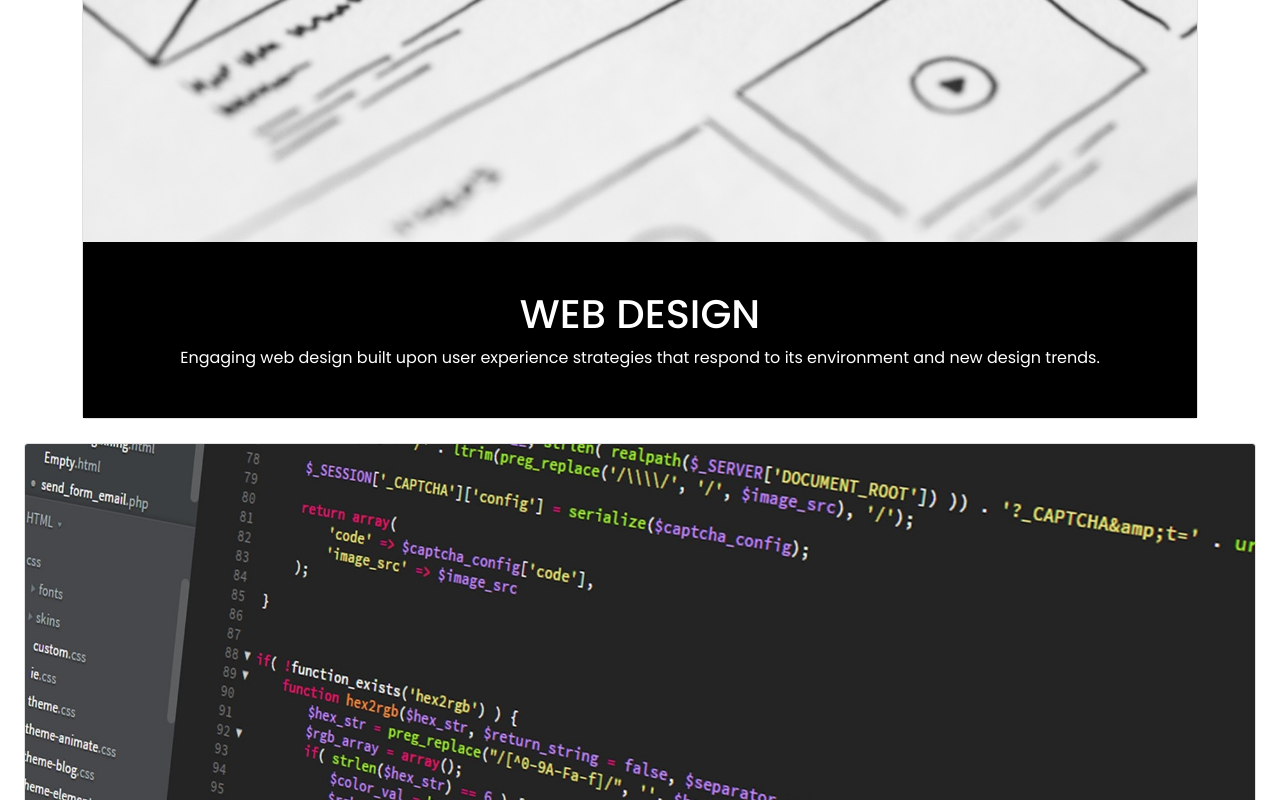
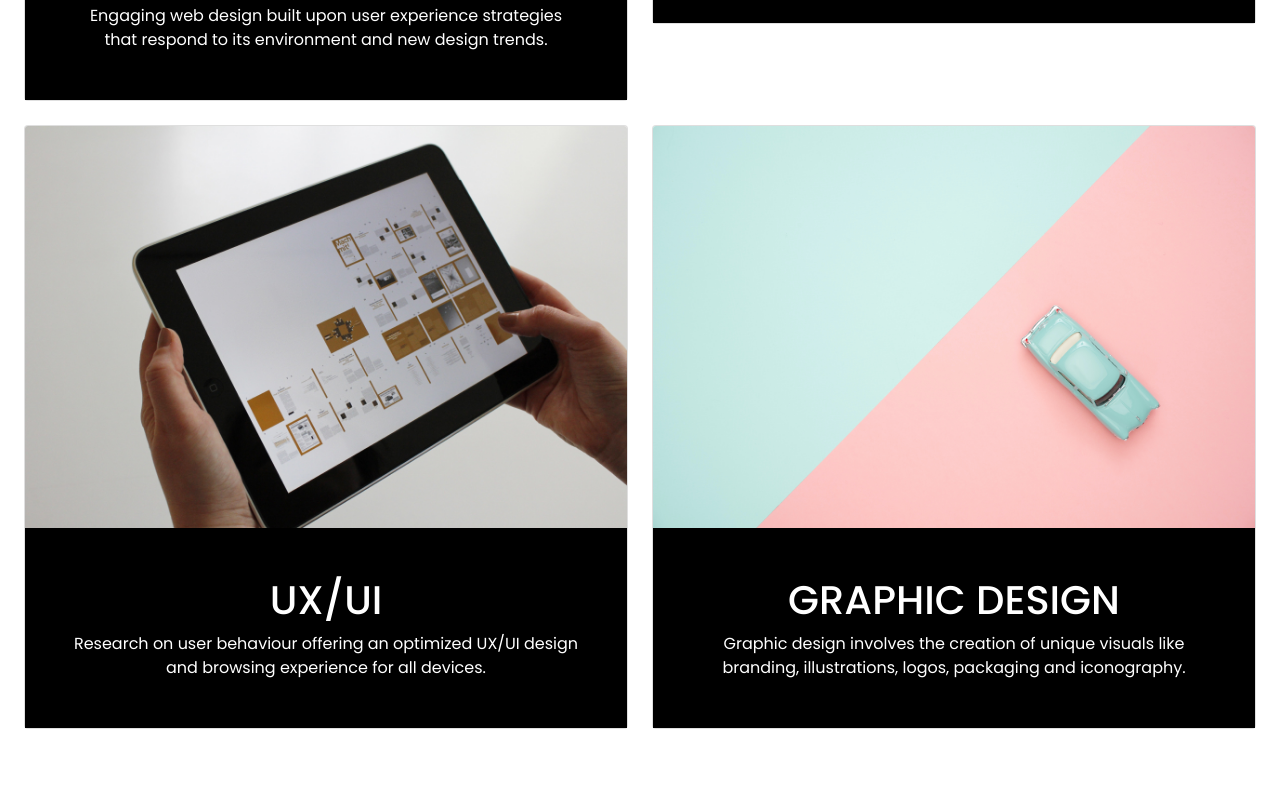
Before and after one commit to mcortez13/portfolio, a plain HTML site: page services.html in a window 1280 px wide. Shown: the part 1640-2440 px from the top of the page. Drawn offline with Linux system fonts and the light colour scheme.

Commit message:
Adds services css

```diff
--- a/css/services.css
+++ b/css/services.css
@@ -149,13 +149,35 @@ body {
 
 @media screen and (min-width:768px) {
 
-    .card-container {
-        margin: auto;
+    /*Styling card grid*/
+
+    .breakpoint-grid {
+        margin: 0 auto;
+        width: 100%;
         display: grid;
-        grid-template-columns: 2;
-        grid-template-rows: 2;
+        grid-template-columns: repeat (4, 2fr);
+        grid-template-areas:
+        "grid1 grid1 grid2 grid2"
+        "grid3 grid3 grid4 grid4";
     }
 
+    .grid1 {
+        grid-area: grid1;
+        min-width: 370px;
+    }
 
+    .grid2 {
+        grid-area: grid2;
+        min-width: 370px;
+    }
 
+    .grid3 {
+        grid-area: grid3;
+        min-width: 370px;
+    }
+
+    .grid4 {
+        grid-area: grid4;
+        min-width: 370px;
+    }
 }
--- a/services.html
+++ b/services.html
@@ -57,8 +57,8 @@
     <main>
         <h2 class="hidden-title">SERVICES</h2>
 
-        <div class="card-container container-fluid text-center">
-            <div class="container mb-4">
+        <div class="breakpoint-grid card-container container-fluid text-center">
+            <div class="grid1 container-fluid mb-4">
                 <div class="card text-center">
                     <img class="card-img-top" src="images/card-1.jpg" alt="low-fi wireframes">
 
@@ -69,7 +69,7 @@
                 </div>
             </div>
 
-            <div class="container-fluid mb-4">
+            <div class="grid2 container-fluid mb-4">
                 <div class="card text-center">
                     <img class="card-img-top" src="images/card-2.jpg" alt="coding">
 
@@ -80,7 +80,7 @@
                 </div>
             </div>
 
-            <div class="container-fluid mb-4">
+            <div class="grid3 container-fluid mb-4">
                 <div class="card text-center">
                     <img class="card-img-top" src="images/card-3.jpg" alt="tablet image">
 
@@ -91,7 +91,7 @@
                 </div>
             </div>
 
-            <div class="container-fluid mb-4">
+            <div class="grid4 container-fluid mb-4">
                 <div class="card text-center">
                     <img class="card-img-top" src="images/card-4.jpg" alt="car art direction">
 
@@ -104,13 +104,14 @@
         </div>
     </main>
 
-    <footer role="contentinfo" class="footer container-fluid text-start">
+    <footer role="contentinfo" class="footer container-fluid text-start mt-5">
         <div class="footer-content1">
             <img src="images/logo-footer.png" alt="farfalla studio logo" class="footer-logo w-25 h-25">
             <p class="container-fluid fs-5 lh-sm">Farfalla is a Web Design and Development studio based in Ottawa.</p>
         </div>
 
-        <div class="footer-links">
+        <div class="footer-column row">
+            <div class="footer-links col-md">
                 <h4 class="fs-6 fw-semibold">LINKS</h4>
                 <ul>
                     <li><a href="about.html" aria-label="Goes to about me page">About Me</a></li>
@@ -120,7 +121,7 @@
                 </ul>
             </div>
 
-        <div class="socialmedia">
+            <div class="socialmedia col-md">
                 <h4 class="fs-6 fw-semibold">SOCIAL MEDIA</h4>
 
                 <div class="social-icons">
@@ -128,6 +129,7 @@
                     <button role="button" aria-label="Goes to instagram page"><a href="https://www.instagram.com/?hl=en" target="_blank"><i class='fab fa-instagram'></i></a></button>
                     <button role="button" aria-label="Goes to linkedin page"><a href="https://www.linkedin.com/in/maria-giralda-cortez-pisano-b11784156/" target="_blank"><i class='fab fa-linkedin'></i></a></button>
                     <button role="button" aria-label="Goes to github page"><a href="https://github.com/mcortez13" target="_blank"><i class='fab fa-github'></i></a></button>
+                </div>
             </div>
         </div>
 
```
Lines whose indentation alone changed are shown as unchanged.
